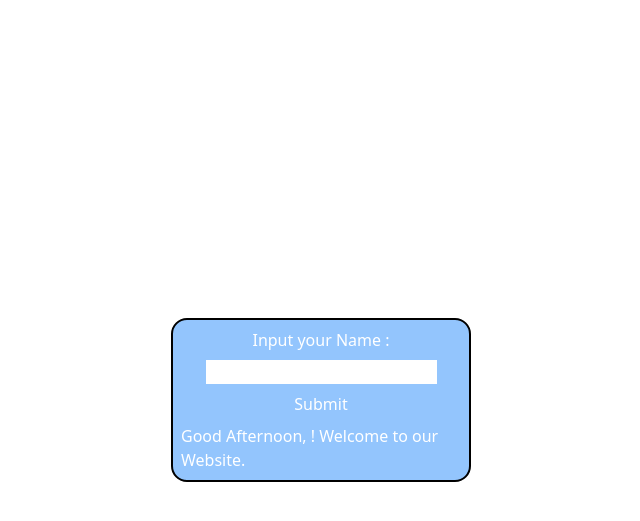
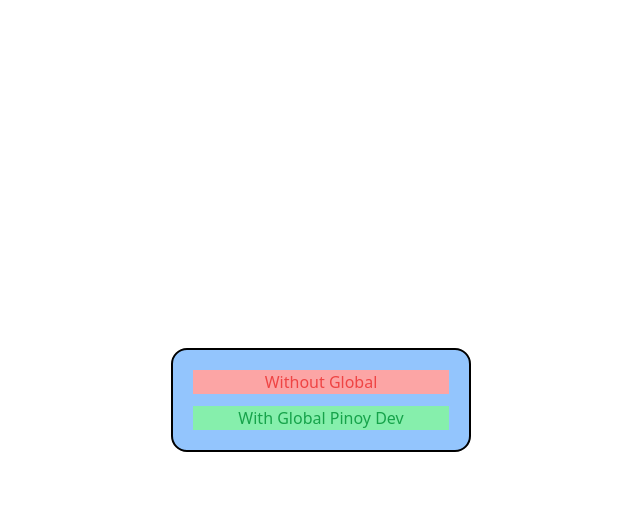
Before and after one commit to Jay-Scripts/PHP-Self-Study, a PHP site: page / in a window 1280 px wide. Shown: the top 521 px of the page, without its empty margins (319-959 px from the left). Run offline with PHP 8.4, Linux system fonts and the light colour scheme; data that the repository does not hold is empty; some libraries are stand-ins or nearby versions.

Commit message:
PHP day 5 SCOPES ACTIVITY!

```diff
--- a/index.php
+++ b/index.php
@@ -12,35 +12,21 @@
     <div class="flex items-center justify-center flex-col h-screen">
 
         <?php
-        $name = $message = "";
-        if ($_SERVER["REQUEST_METHOD"] == "POST") {
-            $name = $_POST['name'];
-        }
-        function greetUser($name)
+        $siteName = "Pinoy Dev";
+
+        function displaySite()
         {
-            $hour = date("H") + 8;
-            if ($hour < 12) {
-                $greeting = "Good Morning";
-            } elseif ($hour <  18) {
-                $greeting = "Good Afternoon";
-            } else {
-                $greeting = "Good Evening";
-            }
-            $message = "$greeting, $name! Welcome to our Website.";
+            echo "<p class='text-red-500 bg-red-300 text-center m-3'>Without Global $siteName <br> </p>"; // this will send an error because siteName var was a global variable
 
-            echo $message;
+            global $siteName;
+            echo "<p class='text-green-600 bg-green-300 text-center m-3'>With Global $siteName</p>"; // this will run because of global keyword
         }
         ?>
         <div class="border-2 border-black p-2 rounded-2xl bg-blue-300  w-[300px] m-3">
 
-            <form action="index.php" method="post" class="flex flex-col items-center justify-center gap-2  text-white">
-                <label for="name">Input your Name : </label>
-                <input type="text" name="name" id="name">
-                <button name="submit">Submit</button>
-                <p><?php
-                    echo greetUser($name);
-                    ?></p>
-            </form>
+            <p><?php
+                echo displaySite();
+                ?></p>
 
         </div>
 
@@ -50,4 +36,4 @@
 
 </body>
 
-</html>
+</ html>
```
